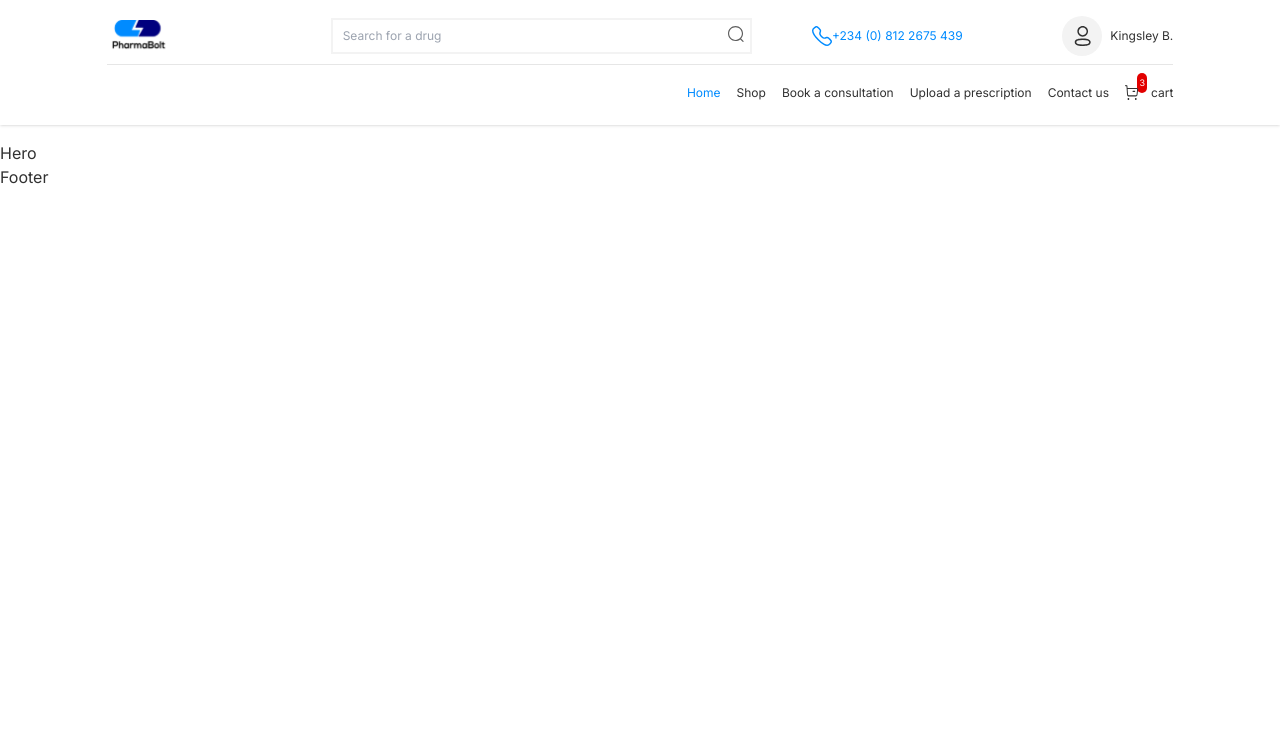
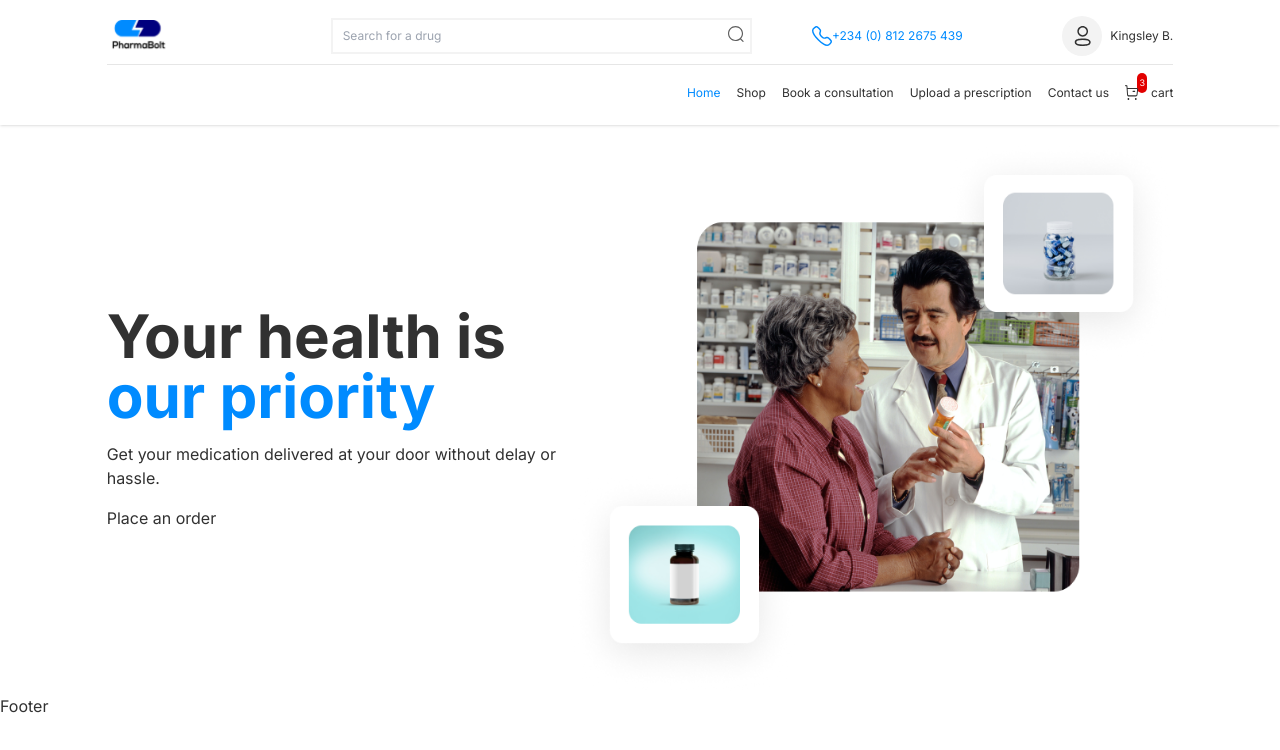
Before and after one commit to IsraelChidera/pharmabolt, a Next.js app: page / in a window 1280 px wide. Shown: the top 750 px of the page. Built offline with nearby package versions, Linux system fonts and the light colour scheme.

Commit message:
Feature: hero added

```diff
--- a/app/globals.css
+++ b/app/globals.css
@@ -18,6 +18,7 @@ body {
   /* font-family: ; */
 }
 
-a:active {
-  color: #008BFF;
+.hero-image {
+  width: 659px;
+  height: 553px;
 }
--- a/components/widget/Hero.tsx
+++ b/components/widget/Hero.tsx
@@ -1,11 +1,33 @@
-import React from 'react'
+import Image from 'next/image';
+import React from 'react';
+import hero from '../../public/assets/hero-image.png';
 
 const Hero = () => {
-  return (
-    <header className='pt-4'>
-        Hero
-    </header>
-  )
+    return (
+        <header className='pt-4 mx-auto md:w-5/6'>
+            <div className='flex justify-between'>
+                <section className='flex items-center'>
+                    <div className='space-y-4'>
+                        <div className='text-6xl font-bold'>
+                            <span>Your health is</span> <br />
+                            <span className='text-primary'>our priority</span>
+                        </div>
+
+                        <p>
+                            Get your medication delivered at your door
+                            without delay or hassle.
+                        </p>
+
+                        <button> Place an order </button>
+                    </div>
+                </section>
+
+                <div>
+                    <Image src={hero} alt="hero image" className='hero-image' />
+                </div>
+            </div>
+        </header>
+    )
 }
 
 export default Hero
```
